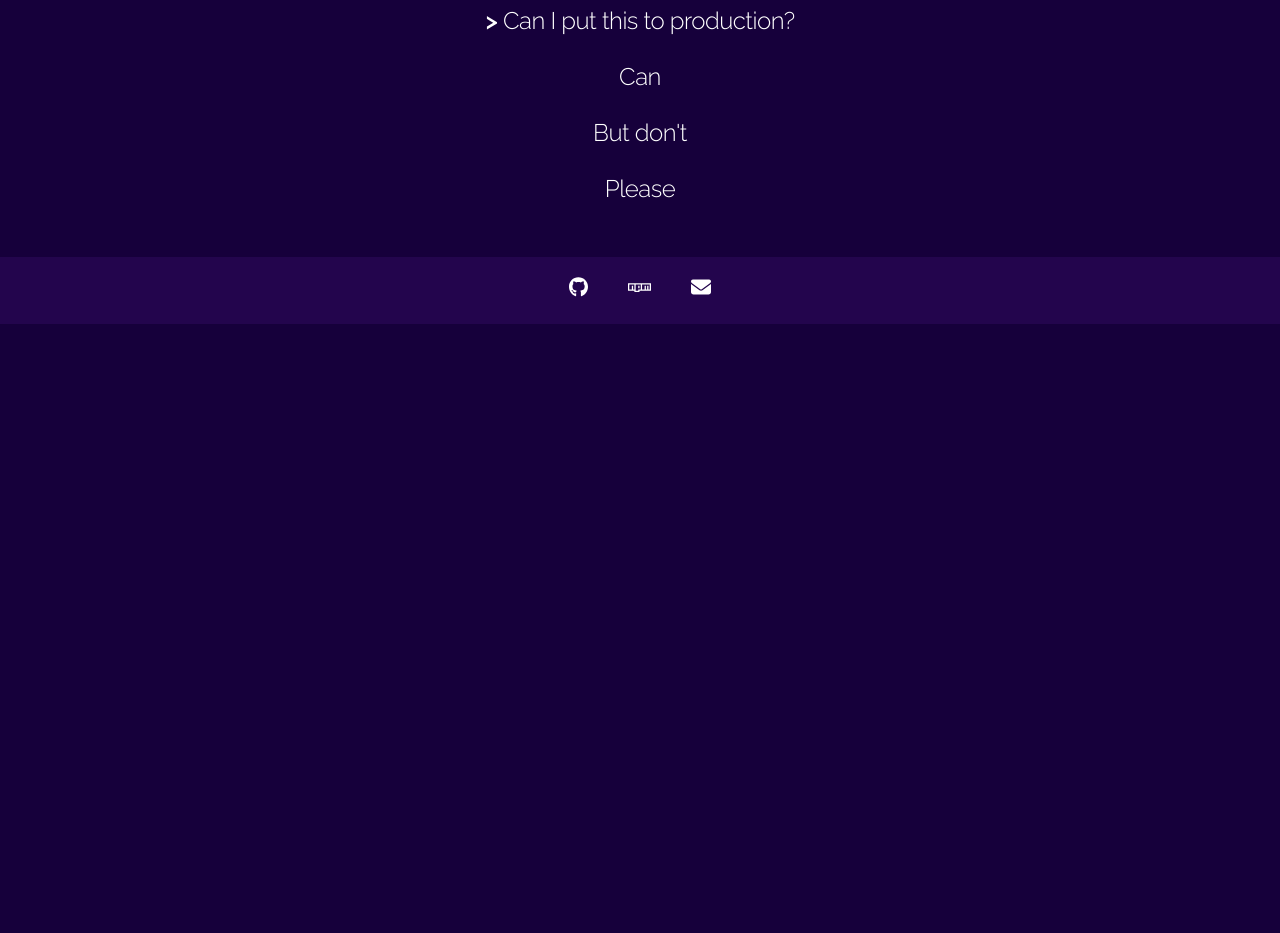
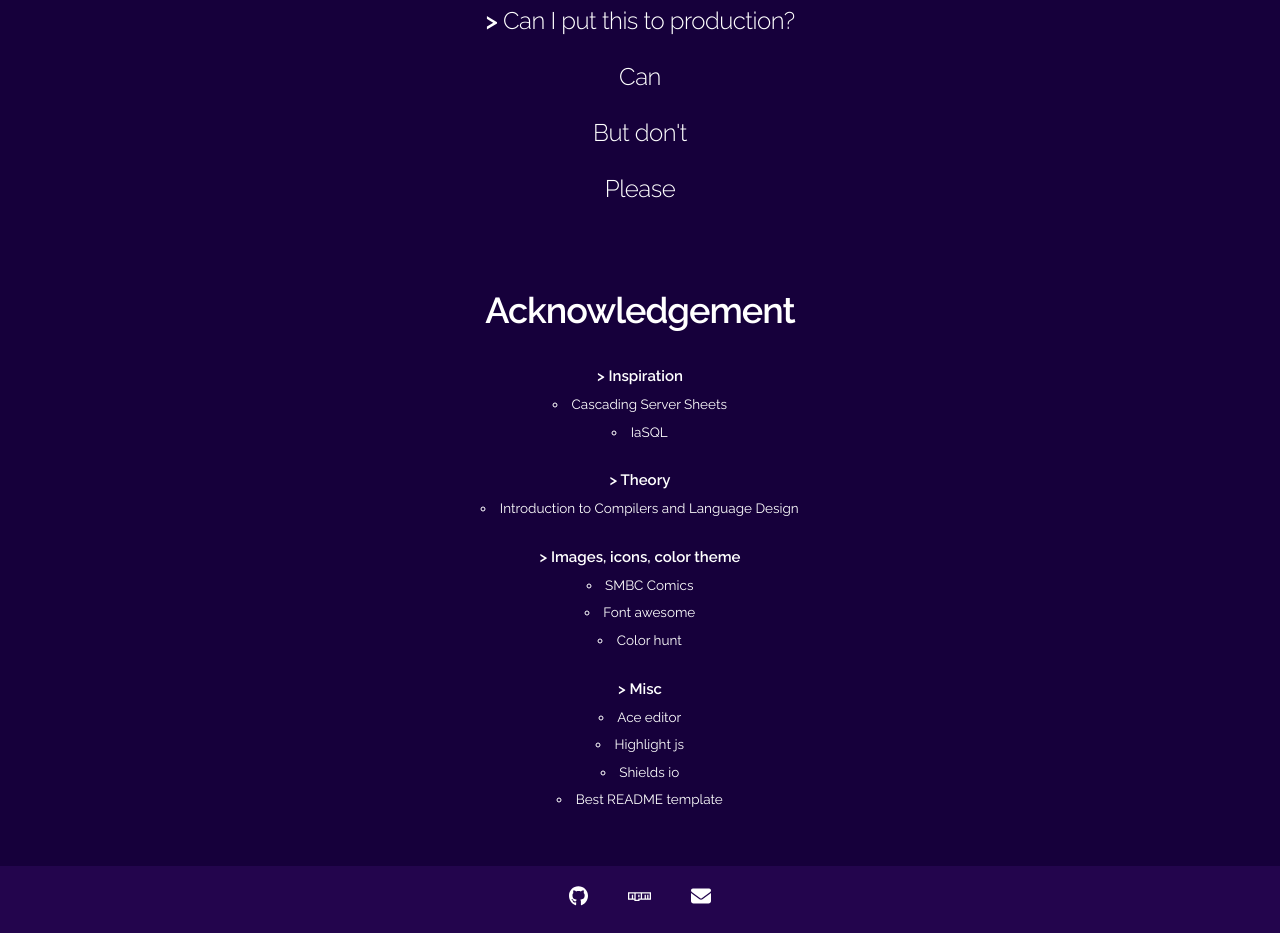
Before and after one commit to dthung1602/sqss, a website built with webpack: page docs/index.html in a window 1280 px wide. Shown: the part 2106-3039 px from the top of the page. Before the commit the page ends 2430 px from the top, so only its background shows below. Built offline with nearby package versions, Linux system fonts and the light colour scheme.

Commit message:
Update acknowledgement

```diff
--- a/docs/index.html
+++ b/docs/index.html
@@ -67,6 +67,32 @@
         <h5>But don't</h5>
         <h5>Please</h5>
     </div>
+
+    <h3>Acknowledgement</h3>
+    <div class="acknowledgement">
+        <div> > Inspiration</div>
+        <ul>
+            <li><a href="https://dev.to/thormeier/dont-try-this-at-home-css-as-the-backend-what-3oih">Cascading Server Sheets</a></li>
+            <li><a href="https://iasql.com/">IaSQL</a></li>
+        </ul>
+        <div> > Theory</div>
+        <ul>
+            <li><a href="https://www3.nd.edu/~dthain/compilerbook/">Introduction to Compilers and Language Design</a></li>
+        </ul>
+        <div> >  Images, icons, color theme</div>
+        <ul>
+            <li><a href="https://www.smbc-comics.com/comic/qc">SMBC Comics</a></li>
+            <li><a href="https://fontawesome.com/icons">Font awesome</a></li>
+            <li><a href="https://colorhunt.co">Color hunt</a></li>
+        </ul>
+        <div> >  Misc</div>
+        <ul>
+            <li><a href="https://ace.c9.io/">Ace editor</a></li>
+            <li><a href="https://highlightjs.org/">Highlight js</a></li>
+            <li><a href="https://shields.io/">Shields io</a></li>
+            <li><a href="https://github.com/othneildrew/Best-README-Template">Best README template</a></li>
+        </ul>
+    </div>
 </main>
 
 <footer>
--- a/docs/style.css
+++ b/docs/style.css
@@ -235,6 +235,29 @@ footer .icon:hover {
     max-height: min(220px, 40vw);
     border: 1px solid var(--gray);
     border-radius: 1rem;
+}
+
+.home .acknowledgement {
+    margin-top: 0;
+}
+
+.home .acknowledgement a {
+    text-decoration: none;
+    color: white;
+}
+
+.home .acknowledgement a:hover {
+    color: var(--highlight-2);
+}
+
+.home .acknowledgement div {
+    font-weight: bold;
+    margin-bottom: 6px;
+}
+
+.home .acknowledgement li  {
+    font-size: 90%;
+    margin-bottom: 6px;
 }
 
 @media (max-width: 480px)  {
```
Also changed, not shown: docs/embedded.html (+4 -4 lines), docs/playground.html (+4 -4 lines), README.md.
